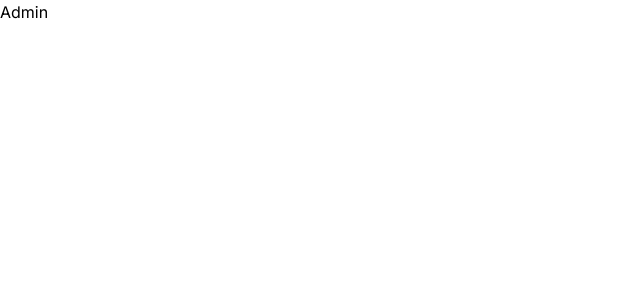
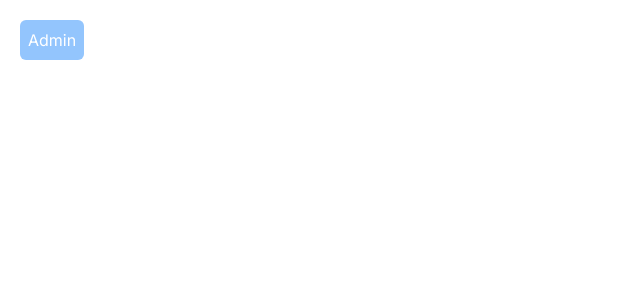
Before and after one commit to kojoskillz/EduTrack-SMS-Dashboard, a Next.js app: page / in a window 1280 px wide. Shown: the top 300 px of the page, without its empty margins (0-640 px from the left). Built offline with nearby package versions, Linux system fonts and the light colour scheme.

Commit message:
Update page.tsx

```diff
--- a/src/app/page.tsx
+++ b/src/app/page.tsx
@@ -87,34 +87,33 @@
 // }
 
 // export default Homepage;
-'use client'
 
-import React from 'react';
-import { BrowserRouter as Router, Route, Routes } from 'react-router-dom';
-import { Link } from 'react-router-dom';
 
-// Import your pages or components
-// import Homepage1 from './(dashboard)/admin/page';
-// import AdminPage from './(dashboard)/admin/page';
-// import About from './About';
-// import Contact from './Contact';
 
-const Homepage = () => {
+// App.js
+
+"use client"
+
+import React from "react";
+import Link from "next/link";
+
+export default function Homepage({
+
+}: Readonly<{
+  children: React.ReactNode;
+}>) {
   return (
-    <Router>
-      <div>
-        {/* Define links for navigation */}
-        <button>
-              <Link to="./admin">Admin</Link>
-        </button>
+    <div className="h-screen flex">
 
-        {/* Define your routes */}
-        {/* <Routes>
-          <Route path="/admin" element={<Homepage />} />
-        </Routes> */}
+      <div className="">
+        <Link
+          href="./admin "
+          className=""
+        >
+             <button type="submit" className="bg-blue-300 p-2 m-5 rounded-md text-white ">Admin</button>
+        </Link>
       </div>
-    </Router>
+
+    </div>
   );
-};
-
-export default Homepage;
+}
```
